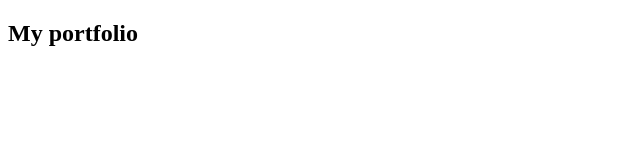
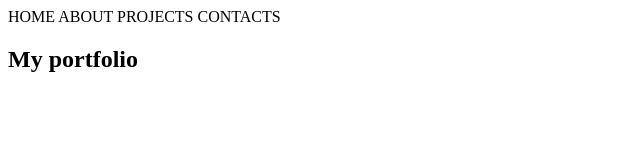
Before and after one commit to lilian94-hub/IP1-portfolio, a plain HTML site: page index.html in a window 1280 px wide. Shown: the whole page, without its empty margins (0-640 px from the left). Drawn offline with Linux system fonts and the light colour scheme; files that its build step writes are made by us from their sources.

Commit message:
add nav bar to my portfolio

```diff
--- a/index.html
+++ b/index.html
@@ -7,7 +7,12 @@
     <title>MY-PORTFOLIO</title>
 </head>
 <body>
-
+    <nav>
+        HOME
+        ABOUT
+        PROJECTS
+        CONTACTS
+    </nav>
 
 
     <h2>My portfolio</h2>
--- a/styles.css
+++ b/styles.css
@@ -0,0 +1,4 @@
+body {
+    background-image:
+    );
+}
```
Also changed, not shown: IMG-20190123-WA0136.jpg (added).
